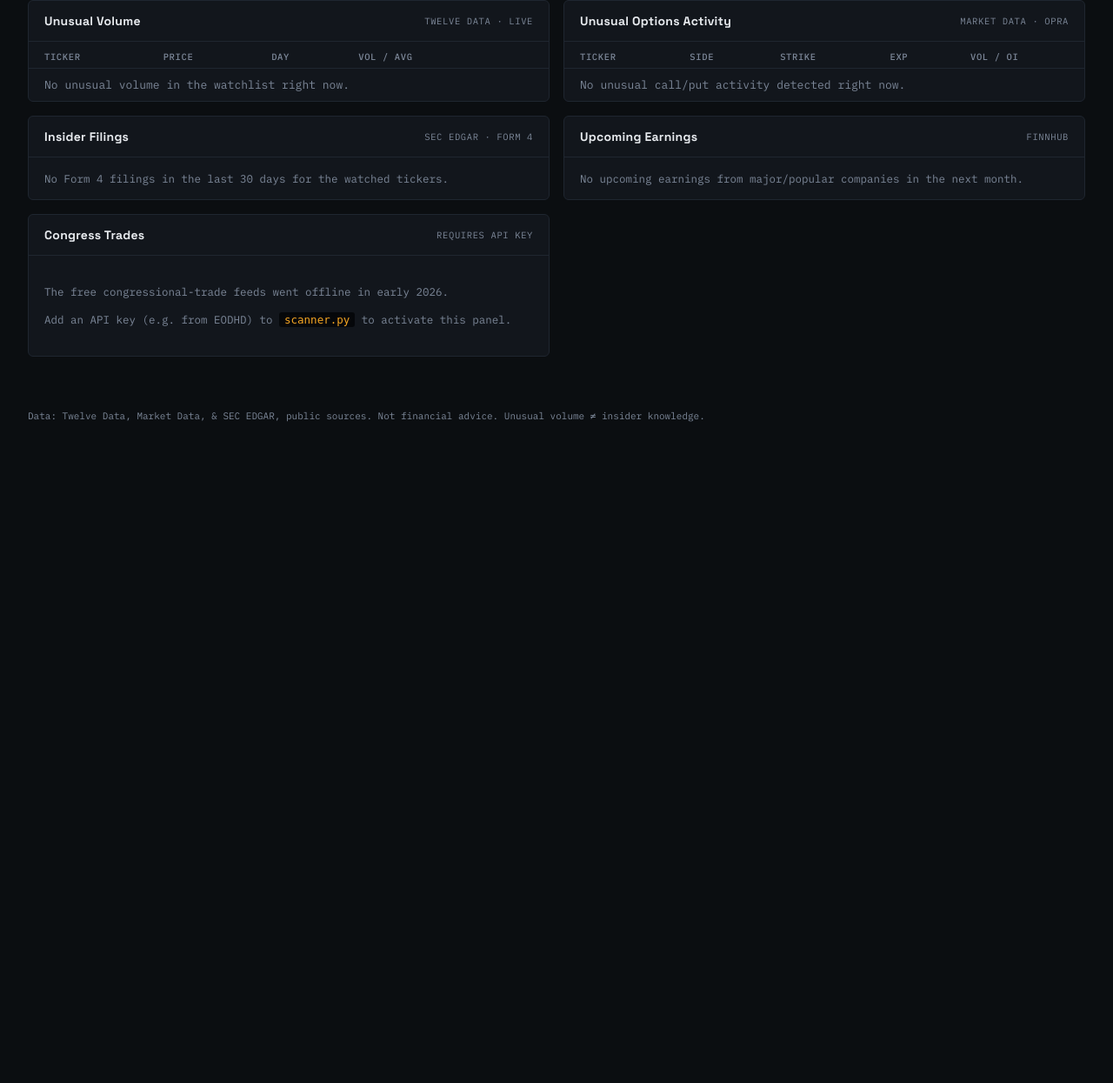
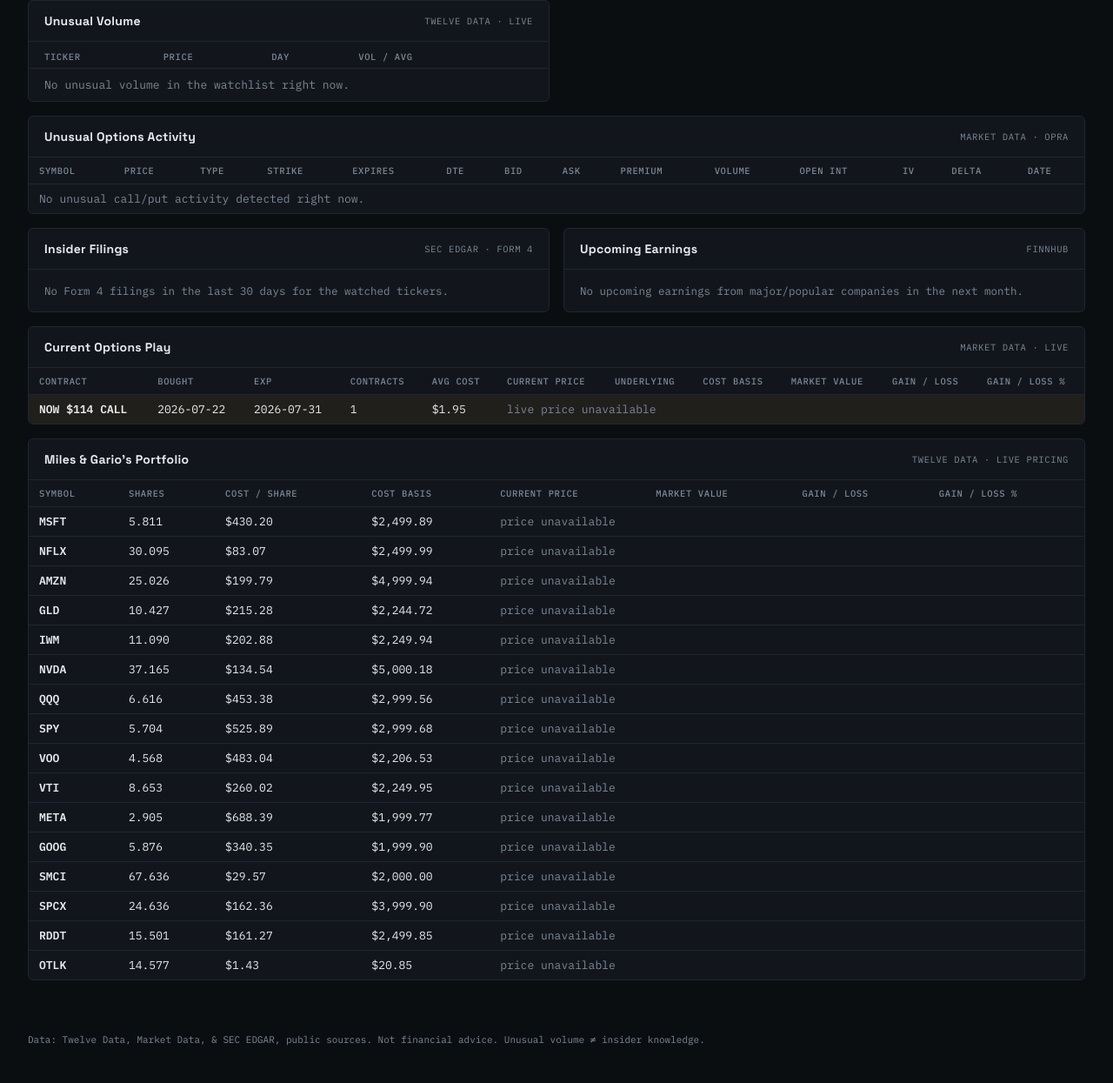
Before and after one commit to Bariosh17/whale-scanner, a Flask app: page / in a window 1280 px wide. Shown: the part 127-1372 px from the top of the page at 87% size. Before the commit the page ends 612 px from the top, so only its background shows below. Run offline with Flask 3, Linux system fonts and the light colour scheme.

Commit message:
Add OTLK position

```diff
--- a/app.py
+++ b/app.py
@@ -24,6 +24,7 @@ VOLUME_CACHE_SECONDS = 60 * 60        # 1 hour  (~20 calls x ~24/day = 480/day)
 OPTIONS_CACHE_SECONDS = 60 * 60       # 1 hour  (separate provider/quota)
 EARNINGS_CACHE_SECONDS = 24 * 60 * 60  # 1 day   (~20 calls/day)
 INSIDER_CACHE_SECONDS = 60 * 60 * 4   # 4 hours (SEC, no quota, just politeness)
+PORTFOLIO_CACHE_SECONDS = 60 * 60 * 2  # 2 hours (~15 calls x 12/day = 180/day)
 
 _cache = {}  # key -> {"timestamp": float, "data": ...}
 
@@ -61,13 +62,10 @@ def get_report_data():
         return filings
 
     insider_filings = _cached("insider", INSIDER_CACHE_SECONDS, _fetch_insider)
-    congress = scanner.get_congress_trades()  # no-op / instant until a key is added
-
-    # One-off test: does the free Finnhub key unlock congressional trading?
-    # Cached for a day so it only actually calls Finnhub once — check Render
-    # logs for a line starting with [congress-finnhub] to see the result.
-    _cached("congress_finnhub_test", 24 * 60 * 60,
-            lambda: scanner.get_congress_trades_finnhub())
+    portfolio = _cached("portfolio", PORTFOLIO_CACHE_SECONDS, scanner.get_portfolio)
+    options_positions = _cached(
+        "options_positions", OPTIONS_CACHE_SECONDS, scanner.get_options_positions
+    )
 
     return {
         "generated_at": datetime.now().strftime("%b %d, %Y — %H:%M"),
@@ -77,9 +75,10 @@ def get_report_data():
         "options": options_data,
         "options_key_missing": not bool(scanner.MARKETDATA_API_KEY),
         "insider": insider_filings,
-        "congress": congress,
         "earnings": earnings_data,
         "earnings_key_missing": not bool(scanner.FINNHUB_API_KEY),
+        "portfolio": portfolio,
+        "options_positions": options_positions,
     }
 
 
--- a/static/style.css
+++ b/static/style.css
@@ -150,6 +150,17 @@ body {
   border-radius: 6px;
   overflow: hidden;
 }
+.panel.full-width { grid-column: 1 / -1; }
+
+.table-scroll { overflow-x: auto; }
+.data-table.wide { min-width: 920px; }
+.data-table.wide th, .data-table.wide td { white-space: nowrap; padding: 8px 12px; }
+
+.totals-row td {
+  border-top: 2px solid var(--panel-border);
+  font-weight: 600;
+  padding-top: 12px;
+}
 .panel-head {
   display: flex;
   justify-content: space-between;
@@ -220,19 +231,6 @@ body {
 }
 .filing-list a:hover { text-decoration: underline; }
 
-.locked-msg {
-  padding: 18px;
-  color: var(--muted);
-  font-size: 12.5px;
-  line-height: 1.6;
-}
-.locked-msg code {
-  background: #05070A;
-  padding: 1px 6px;
-  border-radius: 3px;
-  color: var(--amber);
-}
-
 footer {
   padding: 18px 32px 32px;
   color: var(--muted);
--- a/templates/index.html
+++ b/templates/index.html
@@ -74,28 +74,43 @@
     </table>
   </section>
 
-  <section class="panel">
+  <section class="panel full-width">
     <div class="panel-head">
       <h2>Unusual Options Activity</h2>
       <span class="panel-tag">Market Data · OPRA</span>
     </div>
-    <table class="data-table">
+    <div class="table-scroll">
+    <table class="data-table wide">
       <thead>
-        <tr><th>Ticker</th><th>Side</th><th>Strike</th><th>Exp</th><th>Vol / OI</th></tr>
+        <tr>
+          <th>Symbol</th><th>Price</th><th>Type</th><th>Strike</th><th>Expires</th>
+          <th>DTE</th><th>Bid</th><th>Ask</th><th>Premium</th><th>Volume</th>
+          <th>Open Int</th><th>IV</th><th>Delta</th><th>Date</th>
+        </tr>
       </thead>
       <tbody>
         {% for row in data.options %}
         <tr class="flag">
           <td class="mono ticker">{{ row.ticker }}</td>
+          <td class="mono">{{ "%.2f"|format(row.price) if row.price else '—' }}</td>
           <td class="mono side-{{ row.side }}">{{ row.side|upper }}</td>
-          <td class="mono">${{ "%.2f"|format(row.strike) }}</td>
-          <td class="mono">{{ row.expiration }} ({{ row.dte }}d)</td>
-          <td class="mono">{{ "{:,}".format(row.volume) }} / {{ "{:,}".format(row.open_interest) }}
+          <td class="mono">{{ "%.2f"|format(row.strike) }}</td>
+          <td class="mono">{{ row.expiration }}</td>
+          <td class="mono">{{ row.dte }}</td>
+          <td class="mono">{{ "%.2f"|format(row.bid) if row.bid is not none else '—' }}</td>
+          <td class="mono">{{ "%.2f"|format(row.ask) if row.ask is not none else '—' }}</td>
+          <td class="mono">{{ "${:,.0f}".format(row.premium) if row.premium else '—' }}</td>
+          <td class="mono">{{ "{:,}".format(row.volume) }}</td>
+          <td class="mono">
+            {{ "{:,}".format(row.open_interest) }}
             {% if row.ratio %}<span class="ratio-label">{{ row.ratio }}x</span>{% endif %}
           </td>
+          <td class="mono">{{ "%.1f%%"|format(row.iv * 100) if row.iv is not none else '—' }}</td>
+          <td class="mono">{{ "%.3f"|format(row.delta) if row.delta is not none else '—' }}</td>
+          <td class="mono">{{ row.updated }}</td>
         </tr>
         {% else %}
-        <tr><td colspan="5" class="empty">
+        <tr><td colspan="14" class="empty">
           {% if data.options_key_missing %}
             Add a free-trial MARKETDATA_API_KEY environment variable to activate this panel.
           {% else %}
@@ -105,6 +120,7 @@
         {% endfor %}
       </tbody>
     </table>
+    </div>
   </section>
 
   <section class="panel">
@@ -149,23 +165,107 @@
     </ul>
   </section>
 
-  <section class="panel locked-panel">
+  <section class="panel full-width">
     <div class="panel-head">
-      <h2>Congress Trades</h2>
-      <span class="panel-tag">Requires API key</span>
+      <h2>Current Options Play</h2>
+      <span class="panel-tag">Market Data · live</span>
     </div>
-    {% if data.congress.active %}
-      <ul class="filing-list">
-        {% for t in data.congress.trades %}
-        <li>{{ t }}</li>
+    <div class="table-scroll">
+    <table class="data-table wide">
+      <thead>
+        <tr>
+          <th>Contract</th><th>Bought</th><th>Exp</th><th>Contracts</th>
+          <th>Avg Cost</th><th>Current Price</th><th>Underlying</th>
+          <th>Cost Basis</th><th>Market Value</th><th>Gain / Loss</th><th>Gain / Loss %</th>
+        </tr>
+      </thead>
+      <tbody>
+        {% for p in data.options_positions %}
+        <tr class="flag">
+          <td class="mono ticker">{{ p.ticker }} ${{ "%.0f"|format(p.strike) }} {{ p.side|upper }}</td>
+          <td class="mono">{{ p.date_bought }}</td>
+          <td class="mono">{{ p.expiration }}</td>
+          <td class="mono">{{ p.contracts }}</td>
+          <td class="mono">${{ "%.2f"|format(p.avg_cost) }}</td>
+          {% if p.current_price is not none %}
+          <td class="mono">${{ "%.2f"|format(p.current_price) }}</td>
+          <td class="mono">${{ "%.2f"|format(p.underlying_price) if p.underlying_price else '—' }}</td>
+          <td class="mono">${{ "{:,.2f}".format(p.cost_basis) }}</td>
+          <td class="mono">${{ "{:,.2f}".format(p.market_value) }}</td>
+          <td class="mono {{ 'up' if p.gain_loss >= 0 else 'down' }}">
+            {{ '+' if p.gain_loss >= 0 else '' }}${{ "{:,.2f}".format(p.gain_loss) }}
+          </td>
+          <td class="mono {{ 'up' if p.gain_loss_pct >= 0 else 'down' }}">
+            {{ '+' if p.gain_loss_pct >= 0 else '' }}{{ "%.2f"|format(p.gain_loss_pct) }}%
+          </td>
+          {% else %}
+          <td class="mono empty" colspan="6">live price unavailable</td>
+          {% endif %}
+        </tr>
+        {% else %}
+        <tr><td colspan="11" class="empty">Add a free-trial MARKETDATA_API_KEY environment variable to activate this panel.</td></tr>
         {% endfor %}
-      </ul>
-    {% else %}
-      <div class="locked-msg">
-        <p>The free congressional-trade feeds went offline in early 2026.</p>
-        <p>Add an API key (e.g. from EODHD) to <code>scanner.py</code> to activate this panel.</p>
-      </div>
-    {% endif %}
+      </tbody>
+    </table>
+    </div>
+  </section>
+
+  <section class="panel full-width">
+    <div class="panel-head">
+      <h2>Miles &amp; Gario's Portfolio</h2>
+      <span class="panel-tag">Twelve Data · live pricing</span>
+    </div>
+    <div class="table-scroll">
+    <table class="data-table wide">
+      <thead>
+        <tr>
+          <th>Symbol</th><th>Shares</th><th>Cost / Share</th><th>Cost Basis</th>
+          <th>Current Price</th><th>Market Value</th><th>Gain / Loss</th><th>Gain / Loss %</th>
+        </tr>
+      </thead>
+      <tbody>
+        {% for p in data.portfolio.positions %}
+        <tr>
+          <td class="mono ticker">{{ p.ticker }}</td>
+          <td class="mono">{{ "%.3f"|format(p.shares) }}</td>
+          <td class="mono">${{ "%.2f"|format(p.cost_per_share) }}</td>
+          <td class="mono">${{ "{:,.2f}".format(p.cost_basis) }}</td>
+          {% if p.current_price is not none %}
+          <td class="mono">${{ "%.2f"|format(p.current_price) }}</td>
+          <td class="mono">${{ "{:,.2f}".format(p.market_value) }}</td>
+          <td class="mono {{ 'up' if p.gain_loss >= 0 else 'down' }}">
+            {{ '+' if p.gain_loss >= 0 else '' }}${{ "{:,.2f}".format(p.gain_loss) }}
+          </td>
+          <td class="mono {{ 'up' if p.gain_loss_pct >= 0 else 'down' }}">
+            {{ '+' if p.gain_loss_pct >= 0 else '' }}{{ "%.2f"|format(p.gain_loss_pct) }}%
+          </td>
+          {% else %}
+          <td class="mono empty" colspan="4">price unavailable</td>
+          {% endif %}
+        </tr>
+        {% else %}
+        <tr><td colspan="8" class="empty">Add a free TWELVE_DATA_API_KEY environment variable to activate this panel.</td></tr>
+        {% endfor %}
+      </tbody>
+      {% if data.portfolio.totals %}
+      <tfoot>
+        <tr class="totals-row">
+          <td class="mono ticker">TOTAL</td>
+          <td></td><td></td>
+          <td class="mono">${{ "{:,.2f}".format(data.portfolio.totals.cost_basis) }}</td>
+          <td></td>
+          <td class="mono">${{ "{:,.2f}".format(data.portfolio.totals.market_value) }}</td>
+          <td class="mono {{ 'up' if data.portfolio.totals.gain_loss >= 0 else 'down' }}">
+            {{ '+' if data.portfolio.totals.gain_loss >= 0 else '' }}${{ "{:,.2f}".format(data.portfolio.totals.gain_loss) }}
+          </td>
+          <td class="mono {{ 'up' if data.portfolio.totals.gain_loss_pct >= 0 else 'down' }}">
+            {{ '+' if data.portfolio.totals.gain_loss_pct >= 0 else '' }}{{ "%.2f"|format(data.portfolio.totals.gain_loss_pct) }}%
+          </td>
+        </tr>
+      </tfoot>
+      {% endif %}
+    </table>
+    </div>
   </section>
 
 </main>
```
Also changed, not shown: scanner.py (+165 -42 lines).
